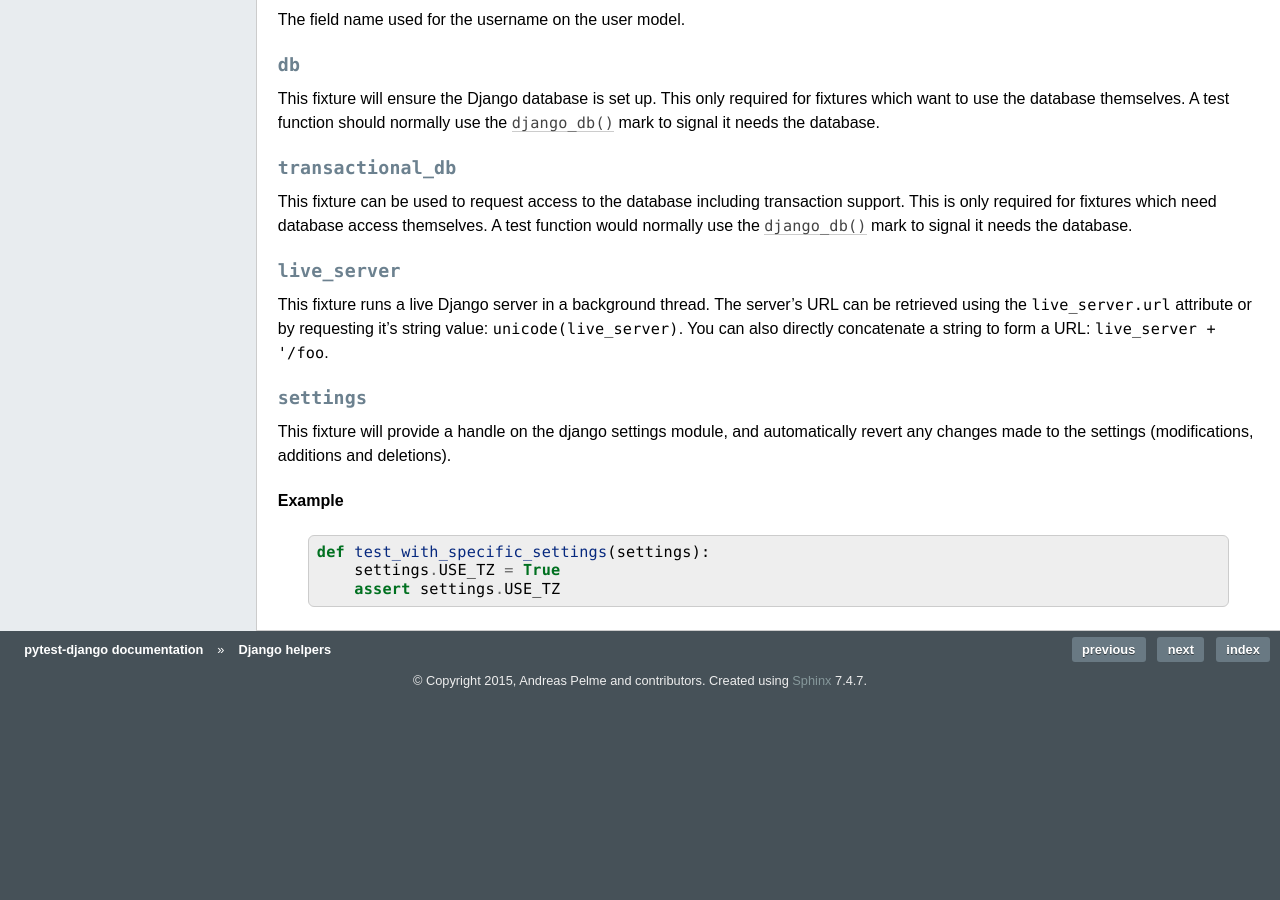
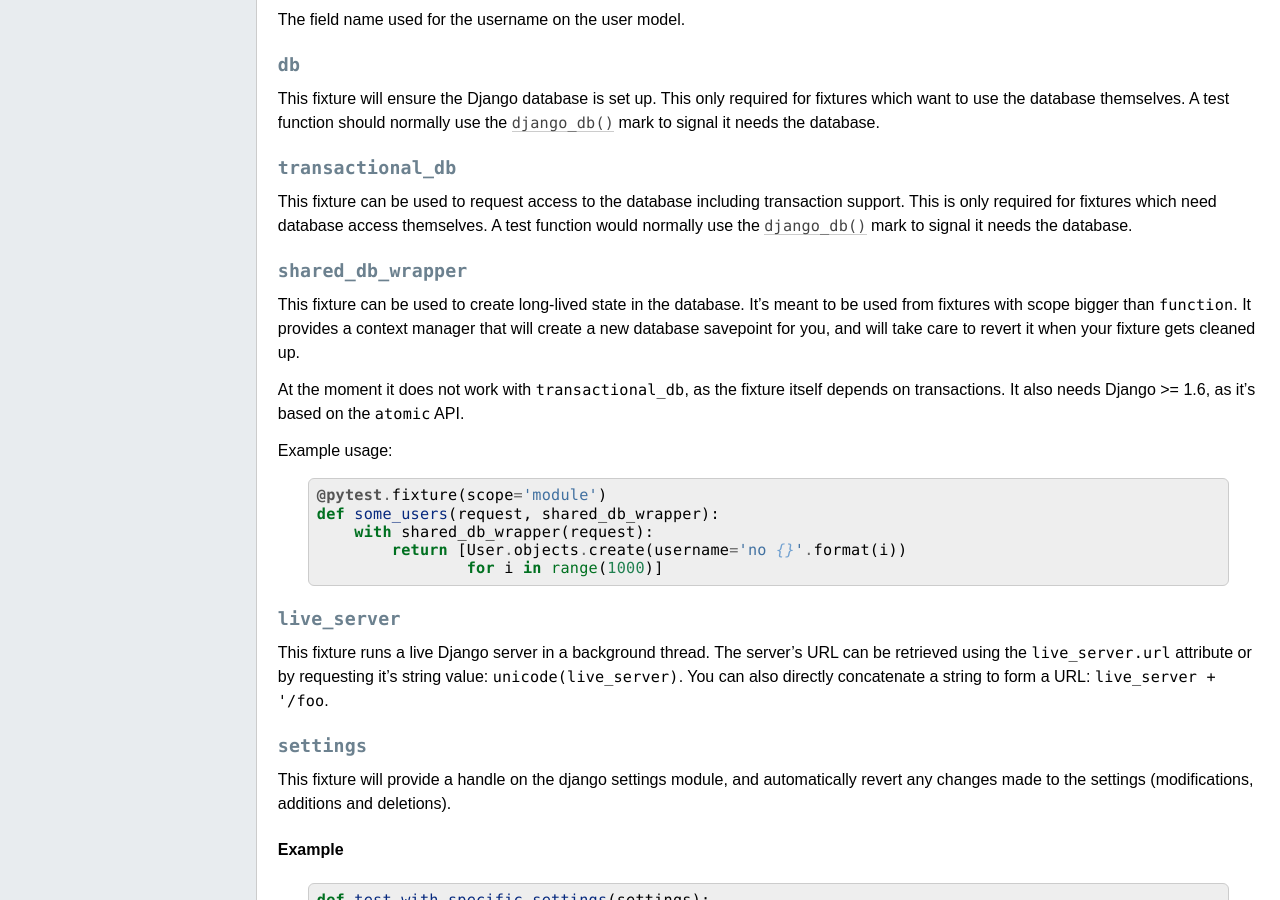
Before and after one commit to pytest-dev/pytest-django, a Sphinx documentation site: the page built from docs/helpers.rst, in a window 1280 px wide and 900 px high, scrolled down 2650 px. Built offline with Sphinx 7.4.7, drawn with Linux system fonts in a browser that asks for light colours; the version number could not be read and is left out; before the commit the page ends 3365 px from its top, so only the background shows below that.

Commit message:
Add description of shared_db_wrapper to the docs

```diff
--- a/docs/helpers.rst
+++ b/docs/helpers.rst
@@ -191,6 +191,26 @@ transaction support.  This is only required for fixtures which need
 database access themselves.  A test function would normally use the
 :py:func:`~pytest.mark.django_db` mark to signal it needs the database.
 
+``shared_db_wrapper``
+~~~~~~~~~~~~~~~~~~~~~
+
+This fixture can be used to create long-lived state in the database.
+It's meant to be used from fixtures with scope bigger than ``function``.
+It provides a context manager that will create a new database savepoint for you,
+and will take care to revert it when your fixture gets cleaned up.
+
+At the moment it does not work with ``transactional_db``,
+as the fixture itself depends on transactions.
+It also needs Django >= 1.6, as it's based on the ``atomic`` API.
+
+Example usage::
+
+  @pytest.fixture(scope='module')
+  def some_users(request, shared_db_wrapper):
+      with shared_db_wrapper(request):
+          return [User.objects.create(username='no {}'.format(i))
+                  for i in range(1000)]
+
 ``live_server``
 ~~~~~~~~~~~~~~~
 
```
